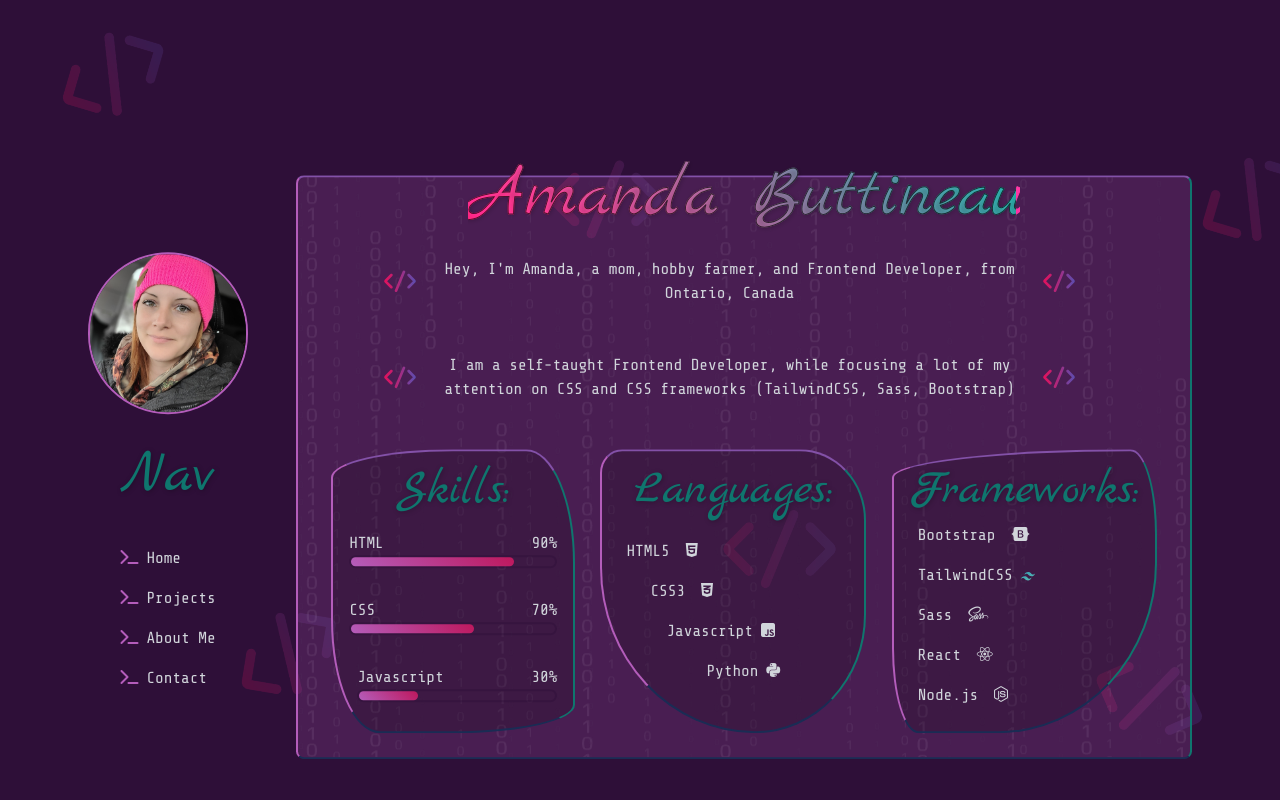
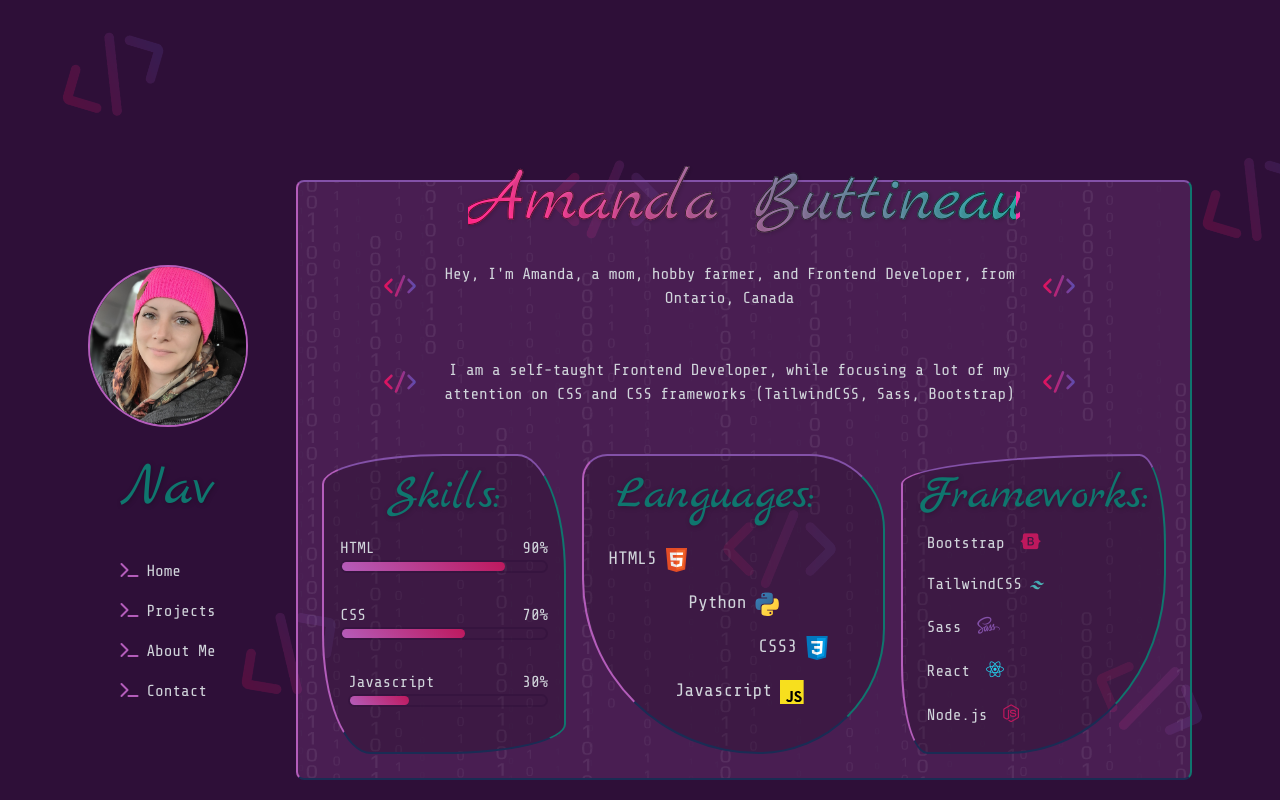
Before and after one commit to ab1820/Website2.0, a website: page index.html in a window 1280 px wide. Drawn offline with nearby package versions, Linux system fonts and the light colour scheme.

Commit message:
styled languages div

```diff
--- a/index.html
+++ b/index.html
@@ -95,7 +95,9 @@
               Amanda Buttineau
             </h1>
           </div>
-          <div class="text-center line1 w-11/12 pt-6 smallM:ml-[1.3rem]  xsm:ml-4">
+          <div
+            class="text-center line1 w-11/12 pt-6 smallM:ml-[1.3rem] xsm:ml-4"
+          >
             <img
               class="w-[2rem] xsm:mx-auto 2xl:pt-0 inline-block 2xl:align-middle syntax"
               src="./images/syntax.svg"
@@ -111,7 +113,9 @@
               src="./images/syntax.svg"
             />
           </div>
-          <div class="text-center line2 w-11/12 pt-12 2xl:pt-6 smallM:ml-[1.3rem] xsm:ml-4">
+          <div
+            class="text-center line2 w-11/12 pt-12 2xl:pt-6 smallM:ml-[1.3rem] xsm:ml-4"
+          >
             <img
               class="w-[2rem] xsm:mx-auto 2xl:pt-0 inline-block 2xl:align-middle syntax"
               src="./images/syntax.svg"
@@ -134,7 +138,7 @@
         >
           <!-- SKILLS DIV -->
           <div
-            class="my-skills border-2  border-b-[#1a2c54] border-t-[#8351a8] border-r-[#0f766e] border-l-[#b45dbb]  rounded-lg p-4"
+            class="my-skills border-2 border-b-[#1a2c54] border-t-[#8351a8] border-r-[#0f766e] border-l-[#b45dbb] rounded-lg p-4"
           >
             <h3
               class="font-headings antialiased text-5xl text-teal-700 nav inline-block px-12 pb-4"
@@ -164,7 +168,9 @@
                 </div>
                 <div class="skills">
                   <div class="details">
-                    <span class="font-body text-gray-300 ml-[0.5rem]">Javascript</span>
+                    <span class="font-body text-gray-300 ml-[0.5rem]"
+                      >Javascript</span
+                    >
                     <span class="font-body text-gray-300">30%</span>
                   </div>
                   <div class="bar ml-[0.5rem]">
@@ -184,17 +190,20 @@
             >
               Languages:
             </h3>
-            <p class="talents-list">
-              HTML5<i class="fa-brands fa-html5 pl-4"></i>
+            <p class="talents-list text-lg">
+              HTML5<img src="./images/html.svg" class="languages-list" />
             </p>
-            <p class="talents-list ml-6">
-              CSS3<i class="fa-brands fa-css3-alt pl-4"></i>
+            <p class="talents-list ml-20 text-lg inline-block">
+              Python<img src="./images/python.svg" class="languages-list" />
             </p>
-            <p class="talents-list ml-10">
-              Javascript<i class="fa-brands fa-square-js pl-2"></i>
+            <p class="talents-list translate-x-3/4 text-lg inline-block">
+              CSS3<img src="./images/css.svg" class="languages-list" />
             </p>
-            <p class="talents-list ml-20">
-              Python<i class="fa-brands fa-python pl-2"></i>
+            <p class="talents-list translate-x-1/3 text-lg">
+              Javascript<img
+                src="./images/javascript.svg"
+                class="languages-list"
+              />
             </p>
           </div>
           <!-- FRAMEWORKS DIV -->
@@ -205,7 +214,9 @@
               Frameworks:
             </h3>
             <p class="talents-list">
-              Bootstrap<i class="pl-4 fa-brands fa-bootstrap"></i>
+              Bootstrap<i
+                class="pl-4 fa-brands fa-bootstrap text-[#be185d] text-lg"
+              ></i>
             </p>
             <p class="talents-list">
               TailwindCSS<img
@@ -214,13 +225,17 @@
               />
             </p>
             <p class="talents-list">
-              Sass<i class="pl-4 fa-brands fa-sass"></i>
+              Sass<i class="pl-4 fa-brands fa-sass text-[#8351a8] text-lg"></i>
             </p>
             <p class="talents-list">
-              React<i class="fa-brands fa-react pl-4"></i>
+              React<i
+                class="fa-brands fa-react pl-4 text-[#22d3ee] text-lg"
+              ></i>
             </p>
             <p class="talents-list">
-              Node.js<i class="fa-brands fa-node-js pl-4"></i>
+              Node.js<i
+                class="fa-brands fa-node-js pl-4 text-[#be185d] text-lg"
+              ></i>
             </p>
           </div>
         </div>
--- a/src/input.css
+++ b/src/input.css
@@ -186,3 +186,7 @@ main::before {
     width: 30%;
   }
 }
+
+.languages-list {
+  @apply inline-block w-[1.5rem] ml-2;
+}
```
Also changed, not shown: dist/output.css, images/python.svg (added).
